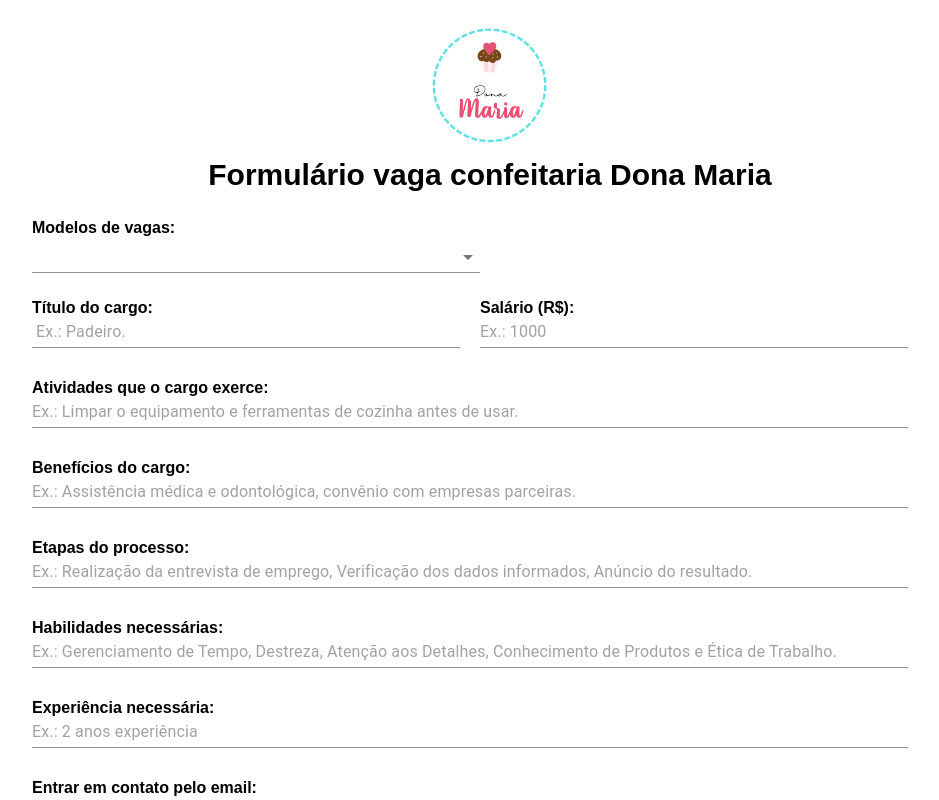
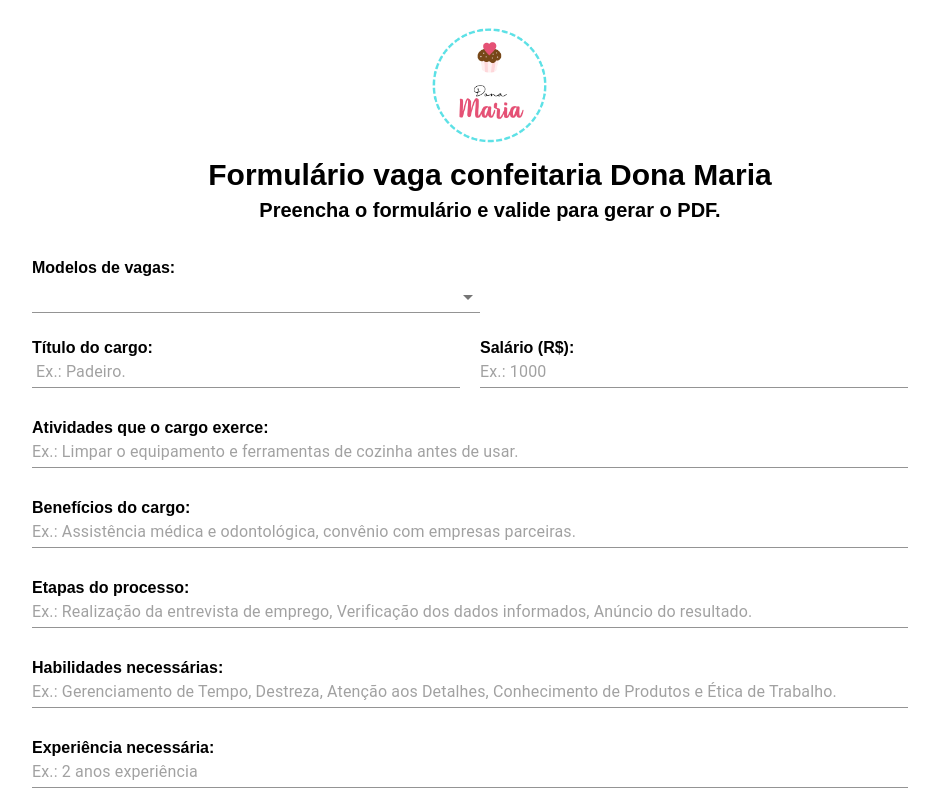
Before and after one commit to vsmedeiros/desafio-front-obuc, a React (Create React App) app: page / in a window 1280 px wide. Shown: the top 800 px of the page, without its empty margins (160-1099 px from the left). Built offline with nearby package versions, Linux system fonts and the light colour scheme; what @react-pdf/renderer would draw is missing.

Commit message:
Few adjusts

```diff
--- a/src/components/Header.tsx
+++ b/src/components/Header.tsx
@@ -6,6 +6,7 @@ export default function Header() {
         <div className={styles.header}>
             <img src={Logo} className={styles.header_logo} alt="donamarialogo"/>
             <h1 className={styles.header_title}>Formulário vaga confeitaria Dona Maria</h1>
+            <h2 className={styles.header_subtitle}>Preencha o formulário e valide para gerar o PDF.</h2>
         </div>
     )
 }
--- a/src/styles/Header.module.css
+++ b/src/styles/Header.module.css
@@ -16,6 +16,13 @@
     font-weight: bold;
     font-family: Arial, Helvetica, sans-serif;
 }
+.header_subtitle {
+    margin: 10px;
+    font-size: 20px;
+    font-weight: bold;
+    font-family: Arial, Helvetica, sans-serif;
+}
+
 
 /* Small devices (tablets, 768px and up) */
 @media (min-width: 768px) {
```
Also changed, not shown: src/setupTests.ts (deleted, +0 -5 lines).
